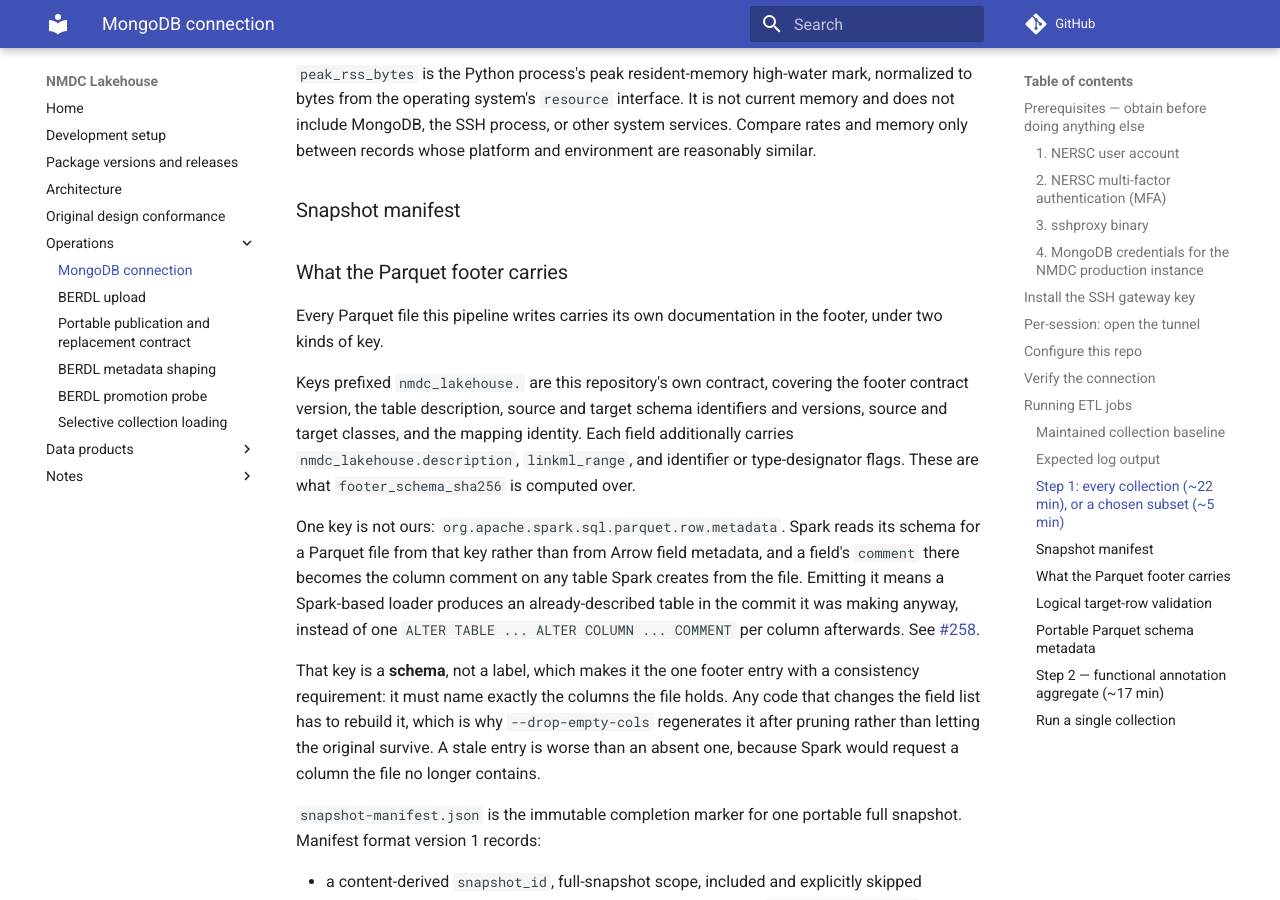
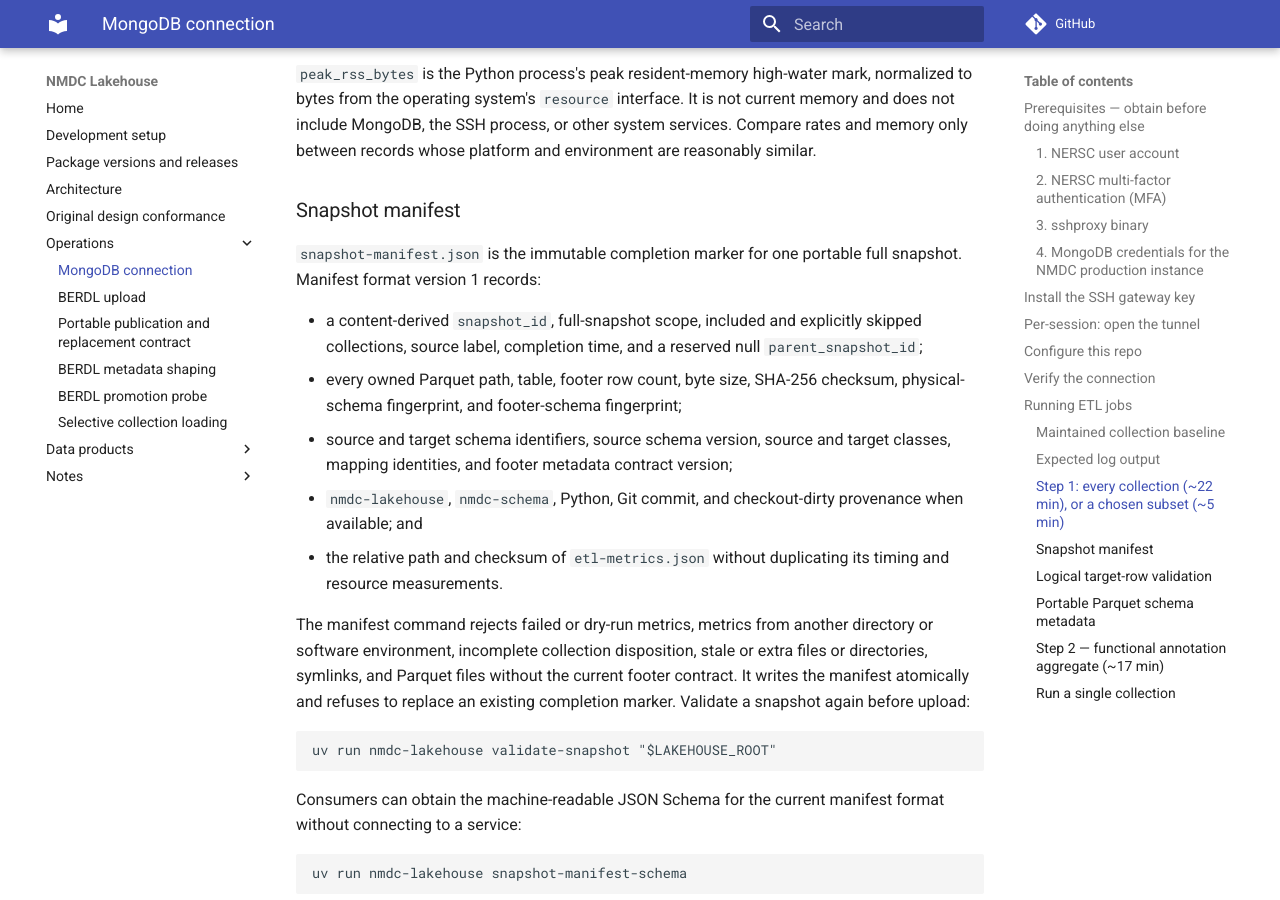
Before and after one commit to microbiomedata/nmdc-lakehouse, an MkDocs documentation site: the page built from docs/mongodb-connection.md, in a window 1280 px wide and 900 px high, scrolled down 6908 px. Built offline with MkDocs 1.6.1 and Material for MkDocs 9.7.7, drawn with Linux system fonts in a browser that asks for light colours; comment, search, counter and statistics services are not loaded; some of the changed text lies outside the part shown.

Commit message:
Document the Spark key where the footer keys are already documented
Two review findings, and a third they did not name that is the cause of both:
this file already had a "Portable Parquet schema metadata" section, with tables
for the table-level and field-level keys, ninety lines below where I added a
second one. I documented the footer without checking whether the footer was
documented.

The duplicate is gone and the Spark key is a row in the existing table, where a
reader looking up footer keys will find it. That also fixes the orphaned
"Snapshot manifest" heading, which my section had inserted itself between and
its content.

Both factual errors are corrected. Every field key carries the
nmdc_lakehouse. prefix, not only description. And footer_schema_sha256 is
computed over all schema and field metadata including the new key, not only the
prefixed ones; confirmed by observing the digest change when the key is added.

Co-Authored-By: Claude Opus 5 (1M context) <noreply@anthropic.com>

```diff
--- a/docs/mongodb-connection.md
+++ b/docs/mongodb-connection.md
@@ -329,33 +329,6 @@ and environment are reasonably similar.
 
 ### Snapshot manifest
 
-### What the Parquet footer carries
-
-Every Parquet file this pipeline writes carries its own documentation in the
-footer, under two kinds of key.
-
-Keys prefixed `nmdc_lakehouse.` are this repository's own contract, covering the
-footer contract version, the table description, source and target schema
-identifiers and versions, source and target classes, and the mapping identity.
-Each field additionally carries `nmdc_lakehouse.description`, `linkml_range`,
-and identifier or type-designator flags. These are what
-`footer_schema_sha256` is computed over.
-
-One key is not ours: `org.apache.spark.sql.parquet.row.metadata`. Spark reads
-its schema for a Parquet file from that key rather than from Arrow field
-metadata, and a field's `comment` there becomes the column comment on any table
-Spark creates from the file. Emitting it means a Spark-based loader produces an
-already-described table in the commit it was making anyway, instead of one
-`ALTER TABLE ... ALTER COLUMN ... COMMENT` per column afterwards. See
-[#258](https://github.com/microbiomedata/nmdc-lakehouse/issues/258).
-
-That key is a **schema**, not a label, which makes it the one footer entry with
-a consistency requirement: it must name exactly the columns the file holds. Any
-code that changes the field list has to rebuild it, which is why
-`--drop-empty-cols` regenerates it after pruning rather than letting the
-original survive. A stale entry is worse than an absent one, because Spark would
-request a column the file no longer contains.
-
 `snapshot-manifest.json` is the immutable completion marker for one portable
 full snapshot. Manifest format version 1 records:
 
```
Also changed, not shown: other parts of docs/mongodb-connection.md (+20 -1 lines).
